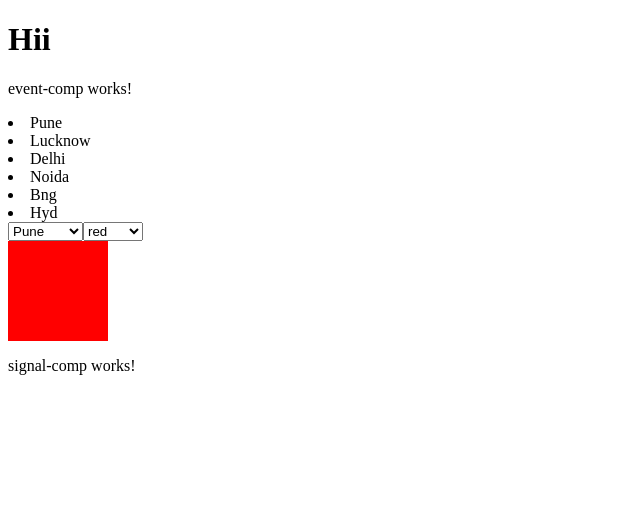
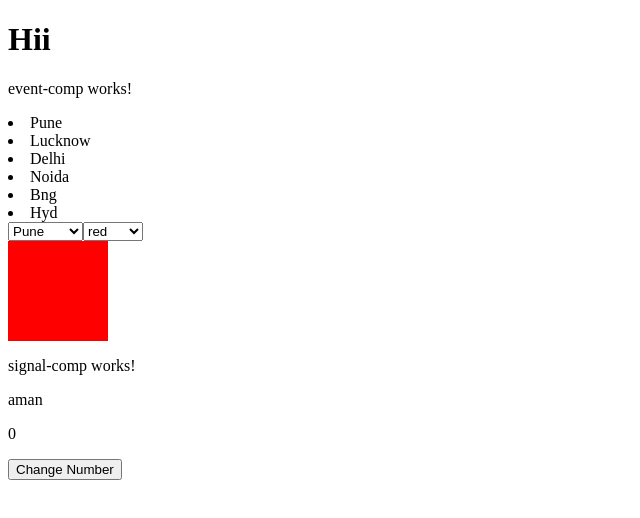
Before and after one commit to Abhishekmishra001/LearnAngular, an Angular app: page / in a window 1280 px wide. Shown: the top 518 px of the page, without its empty margins (0-640 px from the left). Built offline with nearby package versions, Linux system fonts and the light colour scheme.

Commit message:
working with fn chng val

```diff
--- a/src/app/components/signal-comp/signal-comp.html
+++ b/src/app/components/signal-comp/signal-comp.html
@@ -1 +1,7 @@
 <p>signal-comp works!</p>
+
+<p>{{firstname()}}</p>
+
+<p>{{rollno()}}</p>
+
+<button (click)="changeValue()">Change Number</button>
--- a/src/app/components/signal-comp/signal-comp.ts
+++ b/src/app/components/signal-comp/signal-comp.ts
@@ -1,4 +1,4 @@
-import { Component } from '@angular/core';
+import { Component, numberAttribute, signal } from '@angular/core';
 
 @Component({
   selector: 'app-signal-comp',
@@ -6,4 +6,18 @@ import { Component } from '@angular/core';
   templateUrl: './signal-comp.html',
   styleUrl: './signal-comp.css',
 })
-export class SignalComp {}
+export class SignalComp {
+
+  firstname = signal ('Abhishek')
+  constructor(){
+    setTimeout(()=>{
+        this.firstname.set('aman')
+        debugger
+    },4000)
+  }
+  rollno = signal(0)
+
+  changeValue (){
+    this.rollno.update(val => val +1)
+  }
+}
```
